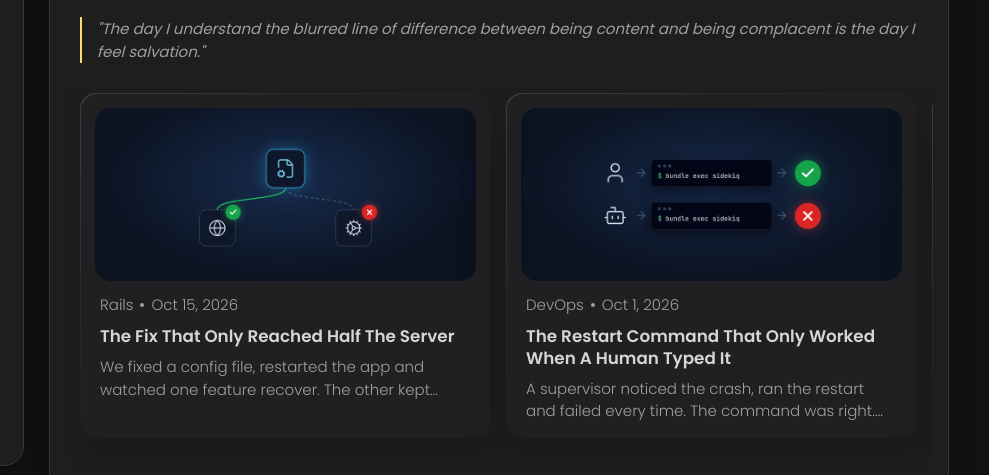
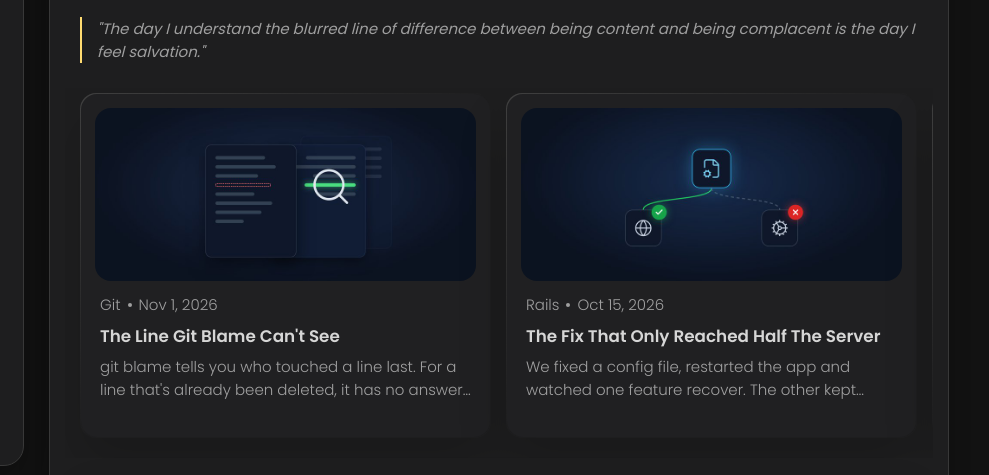
Before and after one commit to A-RYAN-1/Portfolio-Website, a plain HTML site: page index.html in a window 1280 px wide. Both pictures are taken after a click on the button "Blog". Shown: the part 253-728 px from the top of the page, 291-1280 px from the left. Drawn offline with nearby package versions, Linux system fonts and the light colour scheme.

Commit message:
Add blog card: The Line git blame Can't See

```diff
--- a/index.html
+++ b/index.html
@@ -941,6 +941,37 @@
               <!-- blog-cards:start -->
               <li class="blog-post-item">
                 <a
+                  href="https://medium.com/@aryan0deshmukh/the-line-git-blame-cant-see-b151afd654f1"
+                  target="_blank"
+                  rel="noopener noreferrer"
+                >
+                  <figure class="blog-banner-box">
+                    <img
+                      src="./assets/images/blog/line-git-blame-can-t-see.jpg"
+                      alt="A column of code lines with one line missing, shown as a dashed gap. A magnifying glass beside the gap finds the missing line in a stack of history behind the file."
+                      loading="lazy"
+                    />
+                  </figure>
+
+                  <div class="blog-content">
+                    <div class="blog-meta">
+                      <p class="blog-category">Git</p>
+                      <span class="dot"></span>
+                      <time datetime="2026-11-01">Nov 1, 2026</time>
+                    </div>
+                    <h3 class="h3 blog-item-title">
+                      The Line git blame Can't See
+                    </h3>
+                    <p class="blog-text">
+                      git blame tells you who touched a line last. For a line
+                      that's already been deleted, it has no answer at all.
+                    </p>
+                  </div>
+                </a>
+              </li>
+
+              <li class="blog-post-item">
+                <a
                   href="https://medium.com/@aryan0deshmukh/the-fix-that-only-reached-half-the-server-942aeb0665ac"
                   target="_blank"
                   rel="noopener noreferrer"
```
Also changed, not shown: assets/images/blog/line-git-blame-can-t-see.jpg (added).
